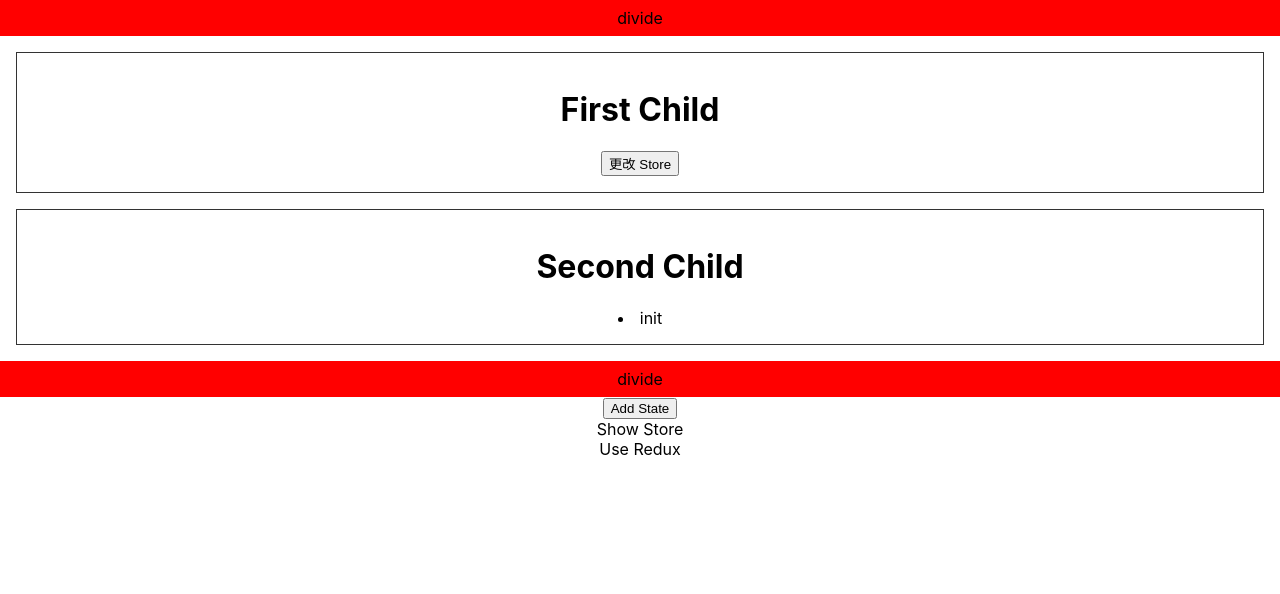
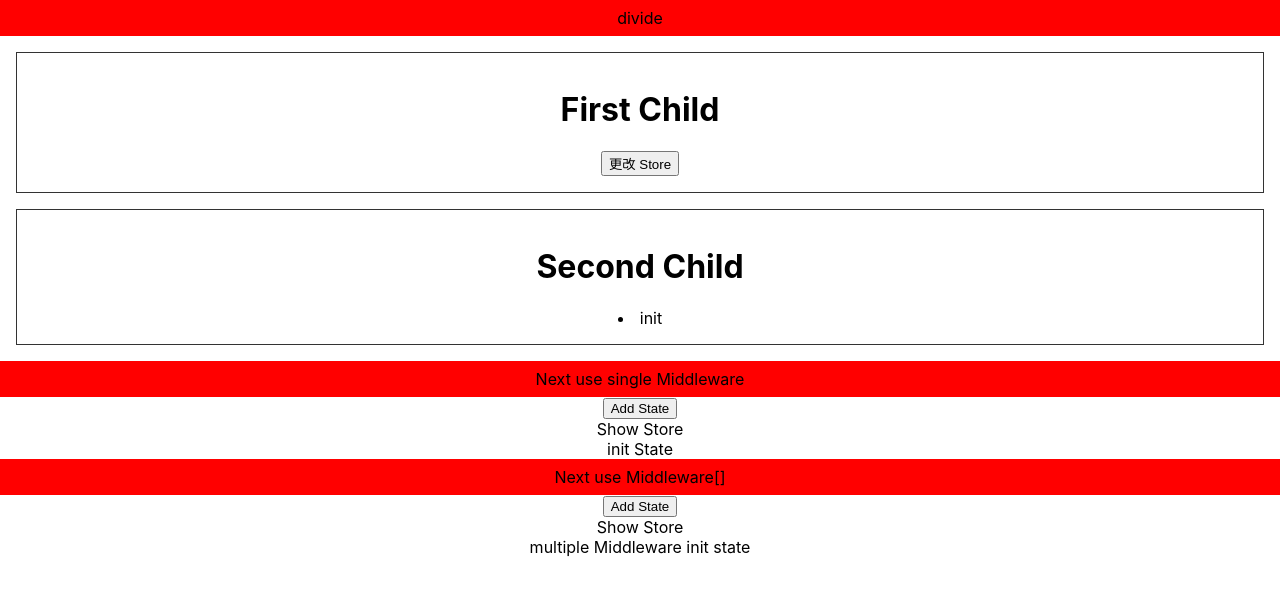
Before and after one commit to bowen-wu/redux-analyze, a React (Create React App) app: page / in a window 1280 px wide. Shown: the top 594 px of the page. Built offline with nearby package versions, Linux system fonts and the light colour scheme.

Commit message:
feat: use multiple middleware

```diff
--- a/src/features/originalRedux/applyMiddleware.js
+++ b/src/features/originalRedux/applyMiddleware.js
@@ -1,19 +1,5 @@
 import React, {useEffect, useState} from 'react';
 import {applyMiddleware, createStore} from 'redux';
-
-/**
- * action
- */
-let nextTodoId = 0;
-const addTodo = text => ({
-  type: 'ADD_TODO',
-  payload: {
-    id: nextTodoId++,
-    text,
-    completed: false
-  }
-});
-
 
 /**
  * reducers
@@ -32,6 +18,7 @@ const todos = (state = [], action) => {
  */
 function logger(store) {
   return next => action => {
+    console.log('******* logger middleware ********');
     console.log('store -> ', store);
     console.log('will dispatch', action);
 
@@ -46,12 +33,36 @@ function logger(store) {
   };
 }
 
-const store = createStore(todos, ['Use Redux'], applyMiddleware(logger));
+function verification(store) {
+  return next => action => {
+    console.log('******* verification middleware ********');
+    console.log('store -> ', store);
+    console.log('will dispatch', action);
+
+    const returnValue = next(action);
+    console.log('returnValue -> ', returnValue);
+
+    console.log('state after dispatch -> verification', store.getState());
+    return returnValue
+  }
+}
+
+const store = createStore(todos, ['init State'], applyMiddleware(logger));
+
+const multipleMiddlewareStore = createStore(todos, ['multiple Middleware init state'], applyMiddleware(logger, verification));
 
 const ApplyMiddlewareDemo = () => {
   const [, setUpdate] = useState({});
 
-  useEffect(() => store.subscribe(() => setUpdate({})));
+  useEffect(() => {
+    const storeUnsubscribe = store.subscribe(() => setUpdate({}));
+    const multipleMiddlewareStoreUnsubscribe = multipleMiddlewareStore.subscribe(() => setUpdate({}));
+
+    return () => {
+      storeUnsubscribe();
+      multipleMiddlewareStoreUnsubscribe();
+    }
+  });
 
   const onDispatch = () => {
     store.dispatch({
@@ -60,11 +71,26 @@ const ApplyMiddlewareDemo = () => {
     });
   };
 
+  const onMultipleDispatch = () => {
+    multipleMiddlewareStore.dispatch({
+      type: 'ADD_TODO',
+      payload: '增加的 state'
+    });
+  }
+
   return (
-    <div onClick={onDispatch}>
-      <button>Add State</button>
+    <div>
+
+      <div className='divide'>Next use single Middleware</div>
+      <button onClick={onDispatch}>Add State</button>
       <div>Show Store</div>
       {store.getState().map(item => <div>{item}</div>)}
+
+      <div className='divide'>Next use Middleware[]</div>
+      <button onClick={onMultipleDispatch}>Add State</button>
+      <div>Show Store</div>
+      {multipleMiddlewareStore.getState().map(item => <div>{item}</div>)}
+
     </div>
   );
 };
--- a/src/features/originalRedux/index.js
+++ b/src/features/originalRedux/index.js
@@ -77,8 +77,6 @@ const OriginalRedux = () => {
       <FirstChild/>
       <SecondChild state={store}/>
 
-      <div className='divide'>divide</div>
-
       <ApplyMiddlewareDemo/>
 
     </div>
```
